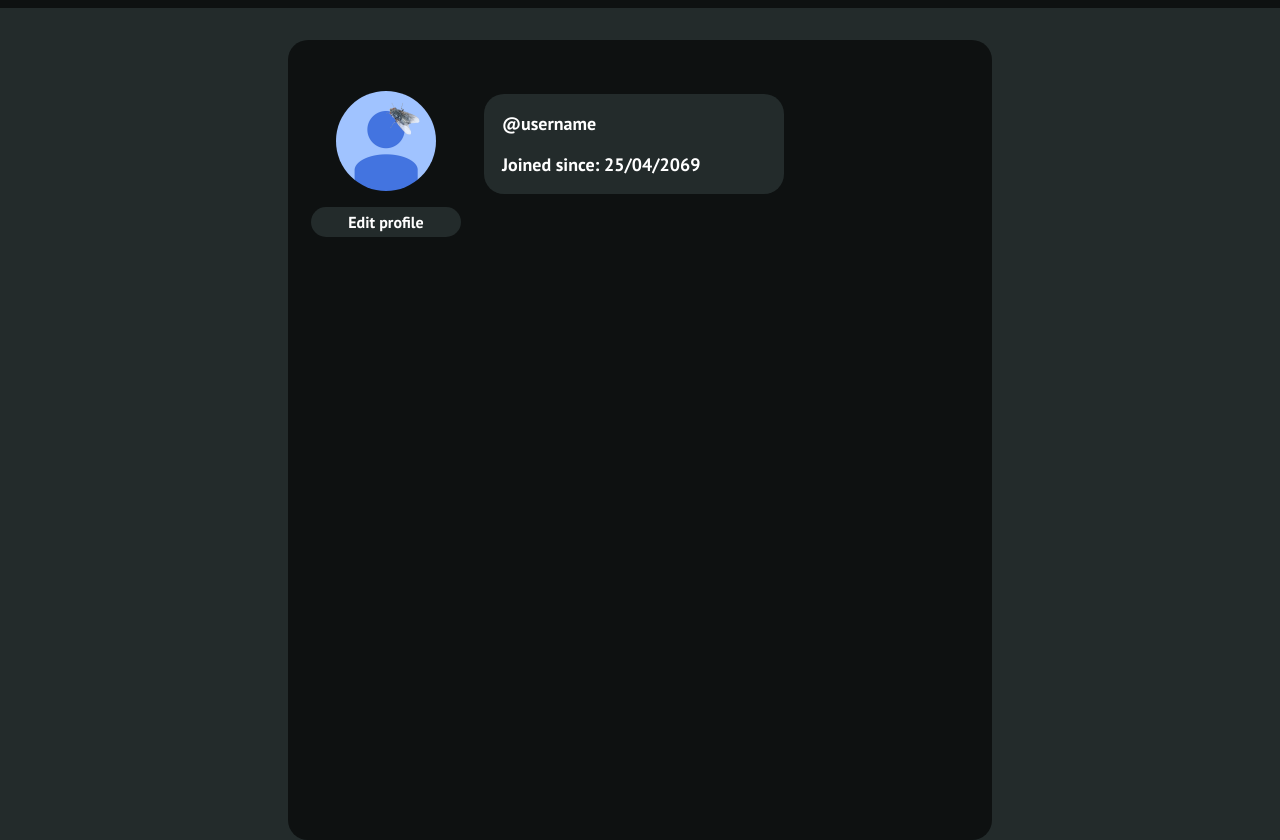
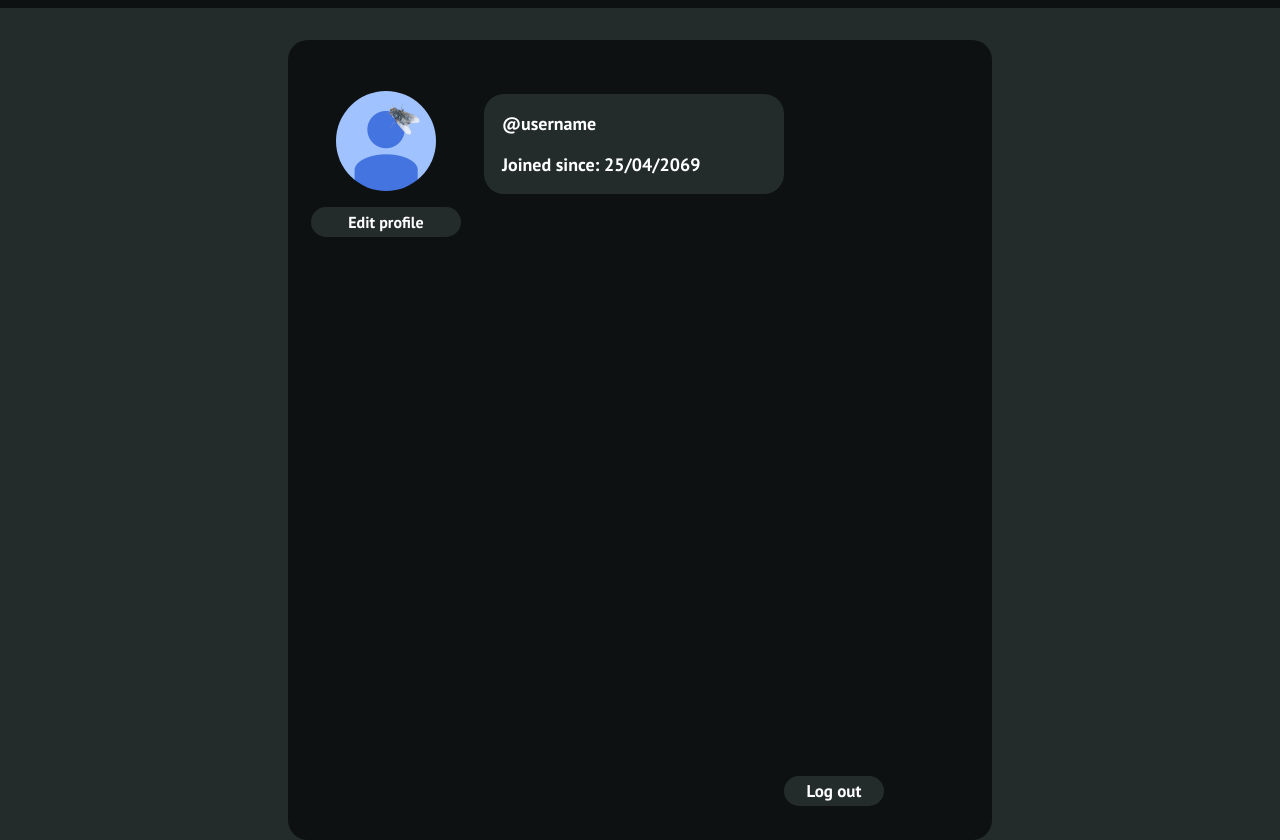
Before and after one commit to Filip-Nachov/Crypto-Predicter, a plain HTML site: page html/profile.html in a window 1280 px wide. Shown: the part 93-933 px from the top of the page. Drawn offline with Linux system fonts and the light colour scheme.

Commit message:
Added log out button

```diff
--- a/css/profile.css
+++ b/css/profile.css
@@ -47,6 +47,25 @@
     border-radius: 20px;
 }
 
+.push{
+    display: flex;
+    justify-content: center;
+    align-items: flex-end;
+}
+
+.logout{
+    display: flex;
+    align-items: center;
+    justify-content: center;
+    width: 100px;
+    height: 30px;
+    margin-bottom: 2em;
+    background-color: #232B2B;
+    border-radius: 20px;
+    font-size: 17px;
+
+
+}
 p{
     font-weight: bold;
 }
--- a/html/profile.html
+++ b/html/profile.html
@@ -35,7 +35,13 @@
                     <p>@username</p>
                     <p>Joined since: 25/04/2069</p>
                  </div>
+                <div class="push">
+                    <div class="logout">
+                        <p>Log out</p>
+                    </div>
+                </div>
             </div>
         </div>
 
+
     </body>
```
